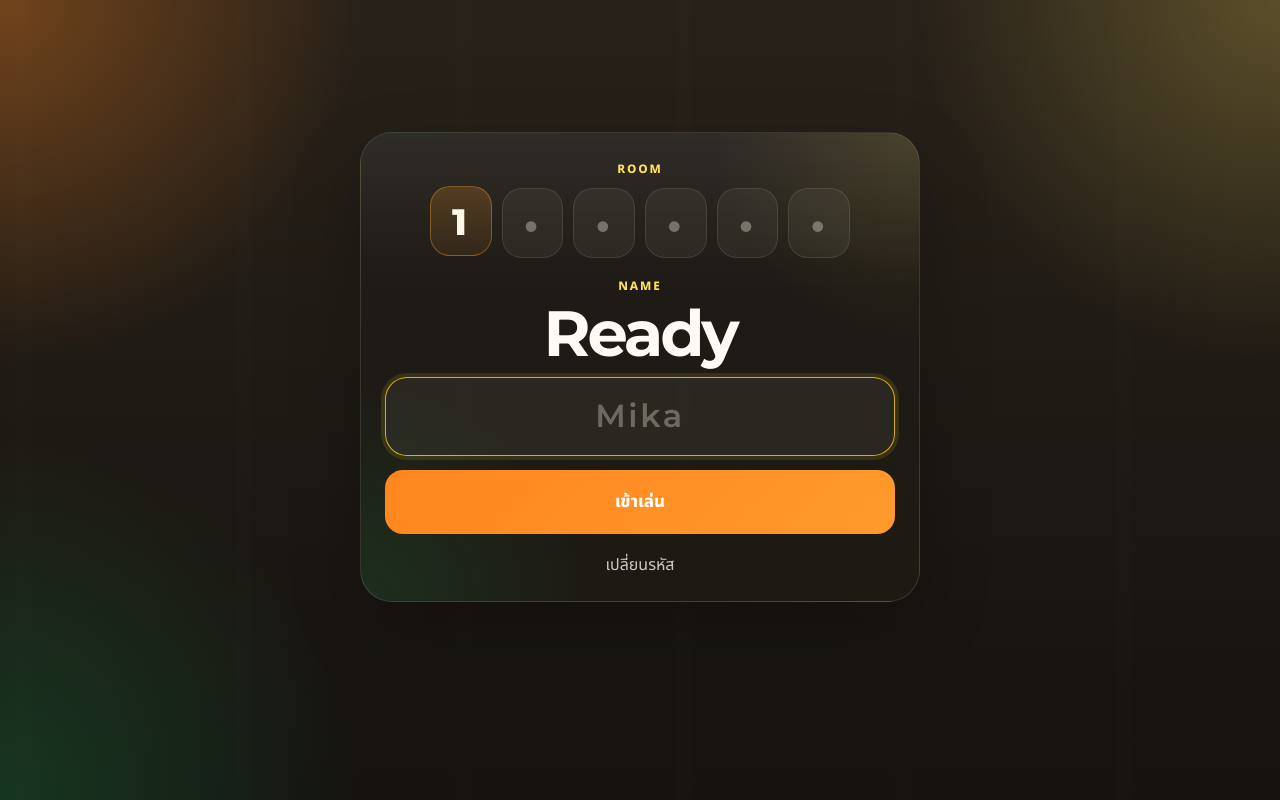
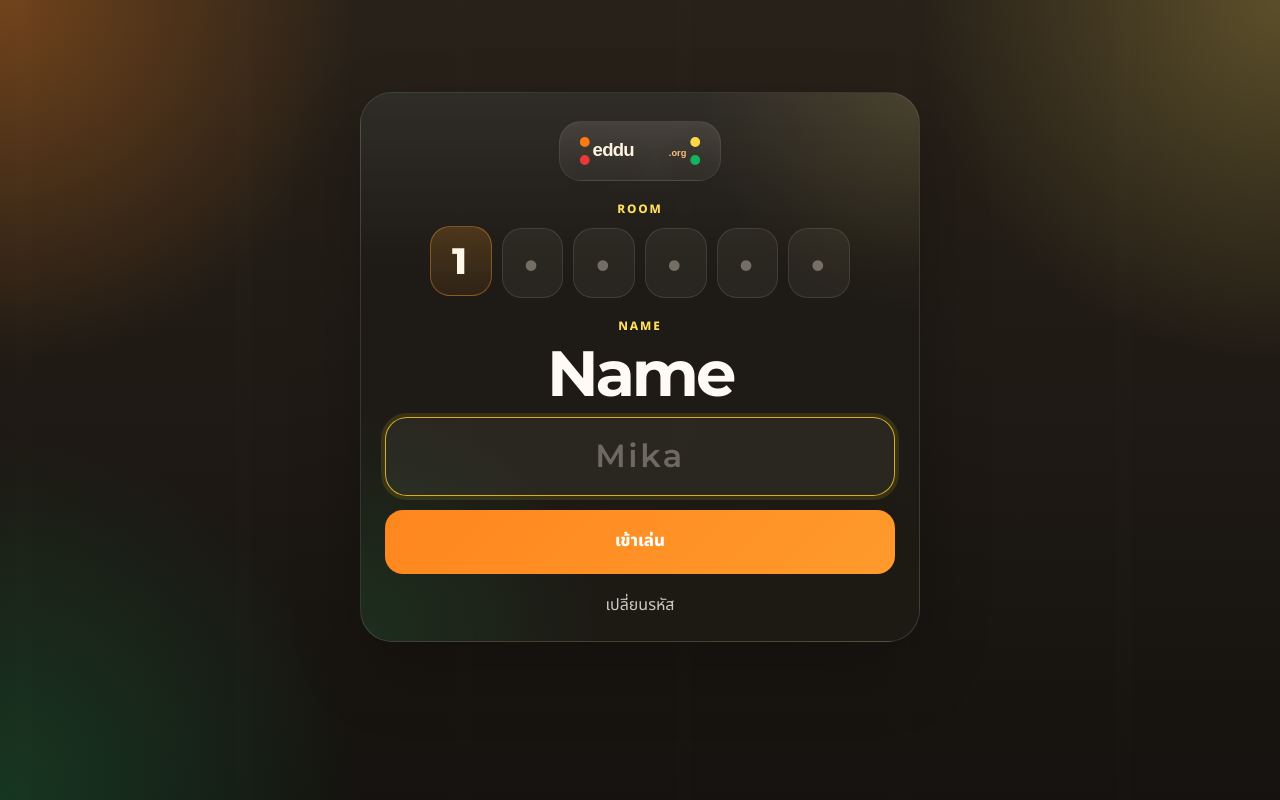
Before and after one commit to Inndeed/eddu-spark, a React (Vite) app: page /play/join/1 in a window 1280 px wide. Built offline with nearby package versions, Linux system fonts and the light colour scheme; no server answers.

Commit message:
Polish player name entry

```diff
--- a/src/pages/PlayerNamePage.tsx
+++ b/src/pages/PlayerNamePage.tsx
@@ -1,6 +1,7 @@
 import { useMemo, useState } from 'react'
 import { Link, useNavigate, useParams } from 'react-router-dom'
 
+import { BrandLogo } from '../components/BrandLogo'
 import { joinSession } from '../lib/api'
 import { getPlayerRecord, setPlayerRecord } from '../lib/storage'
 
@@ -41,6 +42,7 @@ export function PlayerNamePage() {
   return (
     <main className="app-shell player-entry-shell">
       <section className="entry-card entry-card-player">
+        <BrandLogo compact />
         <div className="entry-heading">
           <span className="eyebrow">Room</span>
           <div className="entry-pin-preview entry-pin-preview-tight" aria-hidden="true">
@@ -54,7 +56,7 @@ export function PlayerNamePage() {
         <form className="entry-form" onSubmit={handleSubmit}>
           <div className="entry-player-badge">
             <span className="eyebrow">Name</span>
-            <h1 className="entry-title">Ready</h1>
+            <h1 className="entry-title">Name</h1>
           </div>
           <label>
             <input
```
